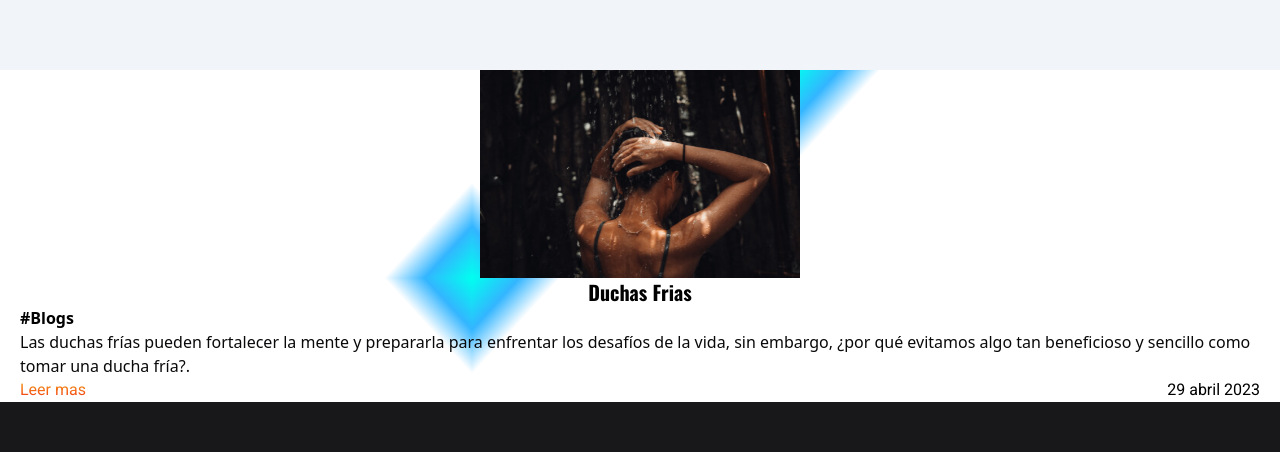
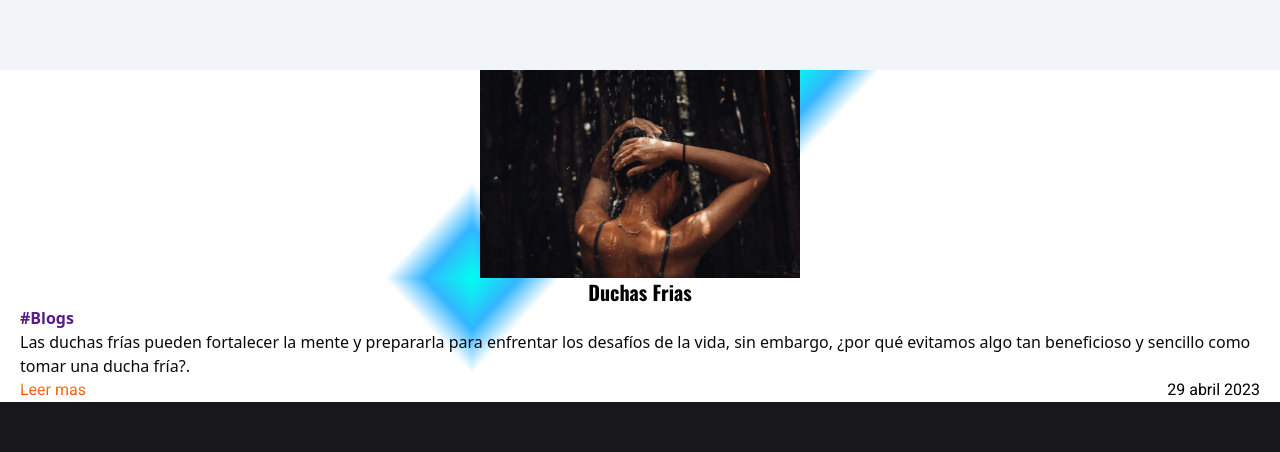
Before and after one commit to DanielLenoz/Daniel-blogV3, a React (Vite) app: page / in a window 1280 px wide. Shown: the part 780-1232 px from the top of the page. Built offline with nearby package versions, Linux system fonts and the light colour scheme.

Commit message:
changing the data and adding color to the hastag, improving the interaction of the menu

```diff
--- a/src/components/Menu.jsx
+++ b/src/components/Menu.jsx
@@ -58,6 +58,7 @@ function Menu() {
                   key={routes.to}
                   routes={routes}
                   activeStyle={activeStyle}
+                  onClick={() => toggle()}
                 />
               )
             })}
@@ -68,12 +69,13 @@ function Menu() {
   )
 }
 
-function MuneList({ routes, activeStyle }) {
+function MuneList({ routes, activeStyle, onClick }) {
   return (
     <li className="text-center font-normal" key={routes.text}>
       <NavLink
         className={({ isActive }) => (isActive ? activeStyle : undefined)}
         to={routes.to}
+        onClick={onClick}
       >
         {routes.text}
       </NavLink>
--- a/src/data/index.jsx
+++ b/src/data/index.jsx
@@ -1,7 +1,3 @@
-const events = '#78dd1e'
-const projects = '#08a7a8'
-const blogs = '#9959ee'
-
 const blogData = [
   {
     imgDesktop: './src/assets/img/img-blogs/img-desktop/ducha-fria-full.jpg',
@@ -9,10 +5,8 @@ const blogData = [
     altDescription: 'Duchas Frias',
     title: 'Duchas Frias',
     hashtag: '#Blogs',
-    colorHashtag: blogs,
     description:
       'Las duchas frías pueden fortalecer la mente y prepararla para enfrentar los desafíos de la vida, sin embargo, ¿por qué evitamos algo tan beneficioso y sencillo como tomar una ducha fría?.',
-    link: './public/blogs-blog/duchas_frias.html',
       date: '29 abril 2023',
   },
   {
@@ -21,10 +15,8 @@ const blogData = [
     altDescription: 'Un Rato De Lectura',
     title: 'Un Rato De Lectura',
     hashtag: '#Blogs',
-    colorHashtag: blogs,
     description:
       'Aunque los videos de las redes sociales son populares hoy en día, yo prefiero el poder de la escritura para compartir historias y consejos.',
-    link: './public/blogs-blog/rato_lectura.html',
       date: '28 Abril 2023',
   },
   {
@@ -33,10 +25,8 @@ const blogData = [
     altDescription: 'Projecto Blog V2',
     title: 'Projecto Blog V2',
     hashtag: '#Projects',
-    colorHashtag: projects,
     description:
       'Un proyecto exitoso no solo funciona bien, también tiene que ser atractivo para los usuarios. Todo debe funcionar perfectamente y lucir atractivo a la vista para causar una buena impresión.',
-    link: './public/blogs-projects/proyecto_blog_v2.html',
       date: '28 Abril 2023',
   },
   {
@@ -45,10 +35,8 @@ const blogData = [
     altDescription: 'Portafolio V2',
     title: 'Portafolio V2',
     hashtag: '#Projects',
-    colorHashtag: projects,
     description:
       'Los proyectos pueden evolucionar como los carros, por lo que no deben ser abandonados ya que siempre hay margen para mejoras.',
-    link: './public/blogs-projects/portafolio_v2.html',
       date: '28 Abril 2023',
   },
   {
@@ -57,10 +45,8 @@ const blogData = [
     altDescription: 'Los de la luz',
     title: 'Los de la luz',
     hashtag: '#Blogs',
-    colorHashtag: blogs,
     description:
       'La verdad puede ser como un rayo de luz en la oscuridad o como agua en tierra seca. A los necios les parecer un terremoto, mientras que los sabios de pensamiento será como un peso ligero.',
-    link: './public/blogs-blog/la_luz.html',
       date: '27 Abril 2023',
   },
   {
@@ -69,10 +55,8 @@ const blogData = [
     altDescription: 'una mente en cresimiento',
     title: 'una mente en cresimiento',
     hashtag: '#Blogs',
-    colorHashtag: blogs,
     description:
       'El crecimiento puede venir de varias formas; de manera sutil o de manera agresiva, pero siempre constante y adaptable a la mente de la persona aunque siempre duele cuando creces.',
-    link: './public/blogs-blog/mente_cresimiento.html',
       date: '26 Abril 2023',
   },
   {
@@ -81,10 +65,8 @@ const blogData = [
     altDescription: 'Revolutionizing Work',
     title: 'Revolutionizing Work',
     hashtag: '#Blogs',
-    colorHashtag: blogs,
     description:
       'la AI una revolicion tecnologia para le ser humano con el potencial de hacer trabajos complejos en segundo o solo pedierle que cree una reseta de cocina.',
-    link: './public/blogs-blog/Revolutionizing_Work.html',
       date: '26 Abril 2023',
   },
   {
@@ -93,10 +75,8 @@ const blogData = [
     altDescription: 'KNOWLEDGE´S RIVERS',
     title: 'KNOWLEDGE´S RIVERS',
     hashtag: '#Blogs',
-    colorHashtag: blogs,
     description:
       'El conocimiento es como los ríos, que tienen un ancho, una profundidad, donde las personas entran y deciden hasta dónde llegar, conforme a sus principios, motivaciones y curiosidades.',
-    link: './public/blogs-blog/knowledges_rivers.html',
       date: '15 Octubre 2022',
   },
   {
@@ -105,10 +85,8 @@ const blogData = [
     altDescription: 'PLATZI CONF 22',
     title: 'KPLATZI CONF 22',
     hashtag: '#Events',
-    colorHashtag: events,
     description:
       'La Platizi Conf en Colombia, un evento lleno de conocimiento y curiosidad para cualquier persona con diferentes metas en el mundo tecnológico. un evento grandioso.',
-    link: './public/blogs-events/platzi_conf_22.html',
       date: '26 Septiembre 2022',
   },
   {
@@ -117,10 +95,8 @@ const blogData = [
     altDescription: 'proyecto portafolio',
     title: 'PORTAFOLIO',
     hashtag: '#Projects',
-    colorHashtag: projects,
     description:
       'El crecimiento personal puede llegar a ser solitario porque eres tú mismo quien empujo la piedra del esfuerzo y toma la decisión de llamar a la sabiduría.',
-    link: './public/blogs-projects/portafolio.html',
       date: '3 Septiembre 2022',
   },
   {
@@ -129,10 +105,8 @@ const blogData = [
     altDescription: 'EL METAVERSO blog',
     title: 'EL METAVERSO',
     hashtag: '#Blogs',
-    colorHashtag: blogs,
     description:
       'La creación de un mundo donde puedes hacer de todo, pero llegaremos a ver un metaverso como el de la película “Ready player one” en su totalidad de libertad.',
-    link: './public/blogs-blog/metaverso.html',
       date: '3 Septiembre 2022',
   },
   {
@@ -141,10 +115,8 @@ const blogData = [
     altDescription: 'PLATZI CONF ESPAÑA',
     title: 'PLATZI CONF ES',
     hashtag: '#Events',
-    colorHashtag: events,
     description:
       'Un evento muy esperado por muchos y tuve que ver el envivo desde mi casa, pero aunque la experiencia no fue presencial me encontré con algo muy especial y raro en “Platzi Conf España”',
-    link: './public/blogs-events/platzi_conf_es.html',
       date: '3 Septiembre 2022',
   },
   {
@@ -153,10 +125,8 @@ const blogData = [
     altDescription: 'PROYECTO BLOG',
     title: 'PROYECTO BLOG',
     hashtag: '#Projects',
-    colorHashtag: projects,
     description:
       'Siempre me gusta hablar de historias o noticias interesantes sobre lo que leo,miro y vivo.y cree este super blog para documentar los blogs,proyectos y eventos generales que vivo.',
-    link: './public/blogs-projects/proyecto_blog.html',
       date: '3 Septiembre 2022',
   },
   {
@@ -165,10 +135,8 @@ const blogData = [
     altDescription: 'primer proyecto de animacion',
     title: 'FIRST ANIMATION',
     hashtag: '#Projects',
-    colorHashtag: projects,
     description:
       'Siempre he querido aprender animación en general, pero no sabia en que, hasta que en la “escuela de desarrollo web” de platzi miré varios cursos de para páginas y ahí comencé.',
-    link: './public/blogs-projects/first_animacion.html',
       date: '3 Septiembre 2022',
   },
   {
@@ -177,10 +145,8 @@ const blogData = [
     altDescription: 'proyecto cripto moneda',
     title: 'BATATA-BIT',
     hashtag: '#Projects',
-    colorHashtag: projects,
     description:
       'batata-bit mi primer proyecto que hice en platzi, este modelo fue inspirado en las monedas digitales que al día de hoy son muy reconocidas y pueden te valor para el mercado mundial.',
-    link: './public/blogs-projects/batata_bit.html',
       date: '3 Septiembre 2022',
   },
 ]
--- a/src/pages/Blog.jsx
+++ b/src/pages/Blog.jsx
@@ -1,7 +1,10 @@
 import React from 'react'
+import { useParams } from 'react-router-dom'
+
 
 function Blog() {
-  return <p>Blog</p>
+  const {id} = useParams()
+  return <p>Blog { id}</p>
 }
 
 export { Blog }
--- a/src/pages/Home.jsx
+++ b/src/pages/Home.jsx
@@ -5,7 +5,7 @@ import '../style/gradients.css'
 
 function Home() {
   return (
-    <body>
+    <main>
       {blogData
         .map((blog) => {
           return (
@@ -22,20 +22,31 @@ function Home() {
                     className=" h-52 w-80 "
                   />
                 </figure>
-                <div className="diamond absolute h-48 w-44 -bottom-24 -left-24"></div>
+                <div className="diamond absolute -bottom-24 -left-24 h-48 w-44"></div>
               </section>
-              <section className="grid z-10">
+              <section className="z-10 grid">
                 <h1 className=" text-center font-oswald text-xl font-bold">
                   {blog.title}
                 </h1>
-                <p className=" font-oscald text-base font-bold">
+                <p
+                  className={`${
+                    blog.hashtag === '#Blogs'
+                      ? 'text-purple-900'
+                      : blog.hashtag === '#Events'
+                      ? 'text-lime-400'
+                      : 'text-teal-600'
+                  } font-oscald text-base font-bold`}
+                >
                   {blog.hashtag}
                 </p>
                 <p className="font-robot text-base font-normal leading-6 text-zinc-950">
                   {blog.description}
                 </p>
                 <article className="flex justify-between">
-                  <NavLink className="gradient-leer font-roboto text-base font-normal">
+                  <NavLink
+                    className="gradient-leer font-roboto text-base font-normal"
+                    to={`/blog/${blog.title}`}
+                  >
                     Leer mas
                   </NavLink>
                   <p className="font-roboto text-base font-normal">
@@ -47,7 +58,7 @@ function Home() {
           )
         })
         .slice(0, 1)}
-    </body>
+    </main>
   )
 }
 
```
Lines whose indentation alone changed are shown as unchanged.
